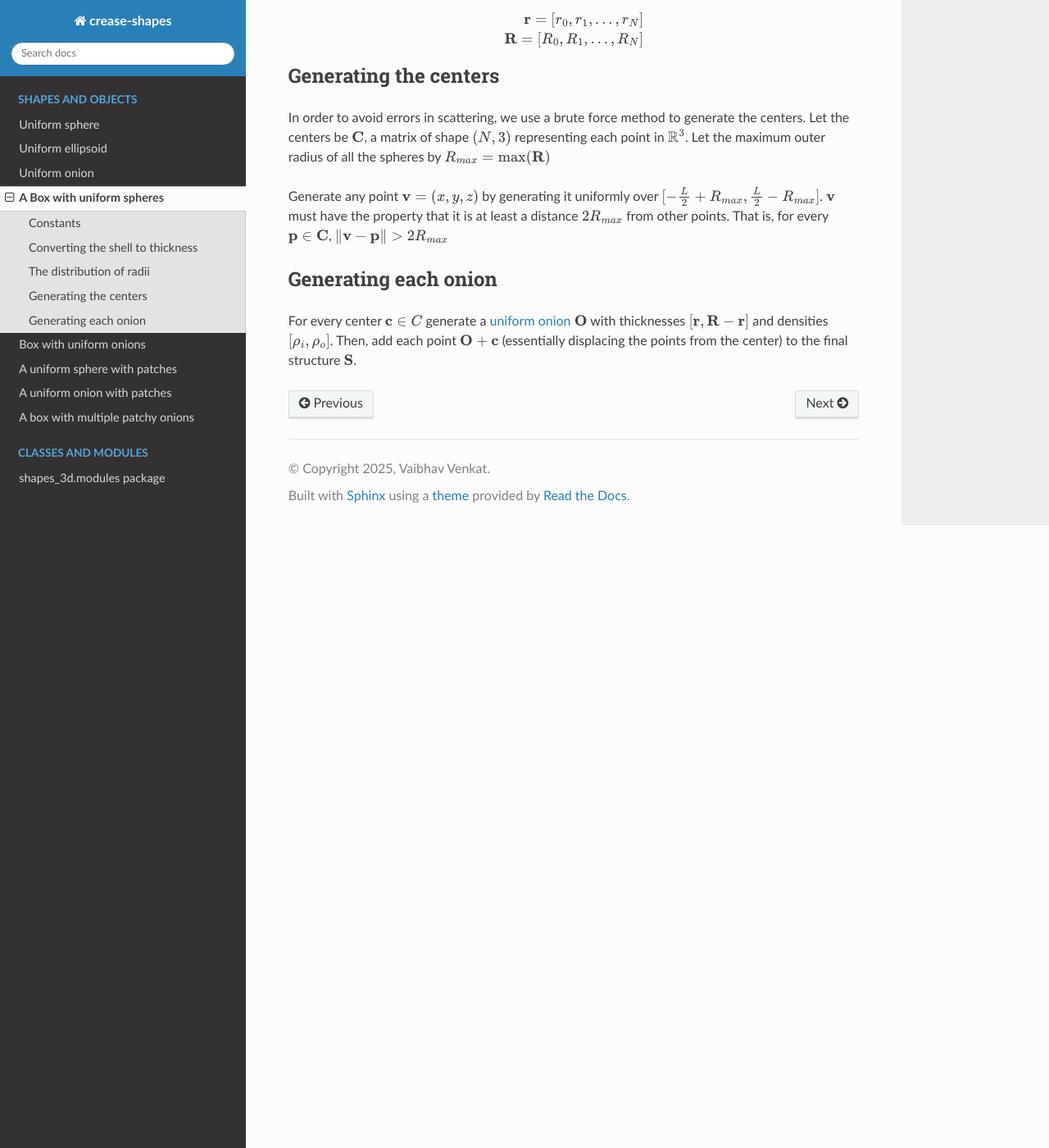
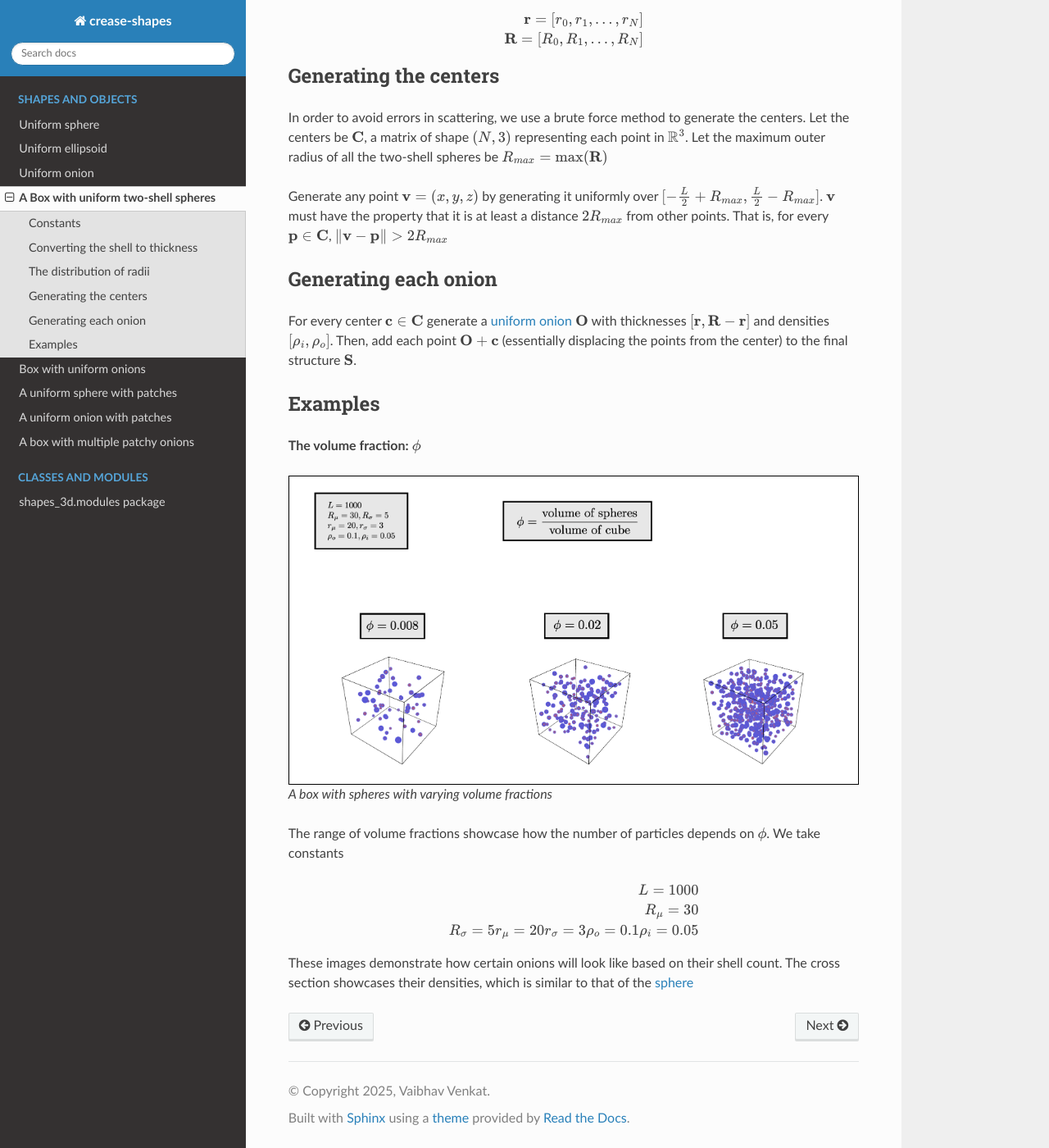
Before and after one commit to vaibhav-venkat/shapes_3d, a Sphinx documentation site: the page built from docs/cube_with_spheres.rst, in a window 1280 px wide and 1400 px high, scrolled down 1881 px. Shown: the whole window at 82% size. Built offline with Sphinx 7.4.7 and the Read the Docs theme 3.1.0, drawn with Linux system fonts in a browser that asks for light colours; some of the changed text lies outside the part shown.

Commit message:
feat: add the vol fr for spheres

```diff
--- a/docs/box_onions.rst
+++ b/docs/box_onions.rst
@@ -78,7 +78,7 @@ Generate any point :math:`\mathbf{v} = (x, y, z)` by generating it uniformly ove
 
 Generating each sphere
 -----------------------
-For every center :math:`\mathbf{c_i} \in C` generate a :ref:`uniform onion <uni-onion>` :math:`\mathbf{O}`
+For every center :math:`\mathbf{c_i} \in \mathbf{C}` generate a :ref:`uniform onion <uni-onion>` :math:`\mathbf{O}`
 with thicknesses :math:`\mathbf{T_i}` and densities :math:`\mathbf{d}`. Then, add each point :math:`\mathbf{O} + \mathbf{c_i}`
 (essentially displacing the points from the center)
 to the final structure :math:`\mathbf{S}`.
--- a/docs/cube_with_spheres.rst
+++ b/docs/cube_with_spheres.rst
@@ -1,14 +1,14 @@
 .. _box-spheres:
 
-A Box with uniform spheres
-===========================
+A Box with uniform two-shell spheres
+===============================================
 
 Note that we generate each outer and inner radius on a log-normal distribution
 
 Constants
 ------------
 1. :math:`L` represents the length of the box
-2. :math:`R_{\mu}` represents the mean outer radius
+2. :math:`R_{\mu}` represents the mean outer radius (mantle)
 3. :math:`R_{\sigma}` represents the outer radius standard deviation
 4. :math:`r_{\mu}` represents the mean inner radius
 5. :math:`r_{\sigma}` represents the inner radius standard deviation
@@ -53,7 +53,8 @@ For more information, see the sidebar on `Wikipedia <https://en.wikipedia.org/wi
 
 Next, we will create the outer radii array :math:`\mathbf{R}` and the inner radii :math:`\mathbf{r}`.
 
-We systematically choose each outer and inner radii such that the total volume of the spheres doesn't exceed :math:`\phi L^3`.
+We systematically choose each outer and inner radii such that the total volume of the sphere (with radius being the outer shell)
+doesn't exceed :math:`\phi L^3`.
 
 **Step 1: Sampling the thickness and radii**
 
@@ -91,7 +92,7 @@ Generating the centers
 
 In order to avoid errors in scattering, we use a brute force method to generate the centers.
 Let the centers be :math:`\mathbf{C}`, a matrix of shape :math:`(N, 3)` representing each point in :math:`\mathbb{R}^3`.
-Let the maximum outer radius of all the spheres by :math:`R_{max} = \max(\mathbf{R})`
+Let the maximum outer radius of all the two-shell spheres be :math:`R_{max} = \max(\mathbf{R})`
 
 Generate any point :math:`\mathbf{v} = (x, y, z)` by generating it uniformly over :math:`[-\frac{L}{2} + R_{max}, \frac{L}{2} - R_{max}]`.
 :math:`\mathbf{v}` must have the property that it is at least a distance :math:`2 R_{max}` from other points. That is, for every
@@ -99,7 +100,31 @@ Generate any point :math:`\mathbf{v} = (x, y, z)` by generating it uniformly ove
 
 Generating each onion
 -----------------------
-For every center :math:`\mathbf{c} \in C` generate a :ref:`uniform onion <uni-onion>` :math:`\mathbf{O}`
+For every center :math:`\mathbf{c} \in \mathbf{C}` generate a :ref:`uniform onion <uni-onion>` :math:`\mathbf{O}`
 with thicknesses :math:`[\mathbf{r}, \mathbf{R} - \mathbf{r}]` and densities :math:`[\rho_i, \rho_o]`. Then, add each point :math:`\mathbf{O} + \mathbf{c}`
 (essentially displacing the points from the center)
 to the final structure :math:`\mathbf{S}`.
+
+Examples
+----------
+**The volume fraction:** :math:`\phi`
+
+.. figure:: images/box_with_spheres_volfr.png
+  :class: with-border
+
+  A box with spheres with varying volume fractions
+
+The range of volume fractions showcase how the number of particles depends on :math:`\phi`.
+We take constants
+
+.. math::
+  L = 1000\\
+  R_\mu = 30\\
+  R_\sigma = 5
+  r_\mu = 20
+  r_\sigma = 3
+  \rho_o  = 0.1
+  \rho_i = 0.05
+
+These images demonstrate how certain onions will look like based on their shell count.
+The cross section showcases their densities, which is similar to that of the :ref:`sphere <uni-sphere>`
```
Also changed, not shown: docs/images/box_with_spheres_volfr.png (added), 4 other files.
